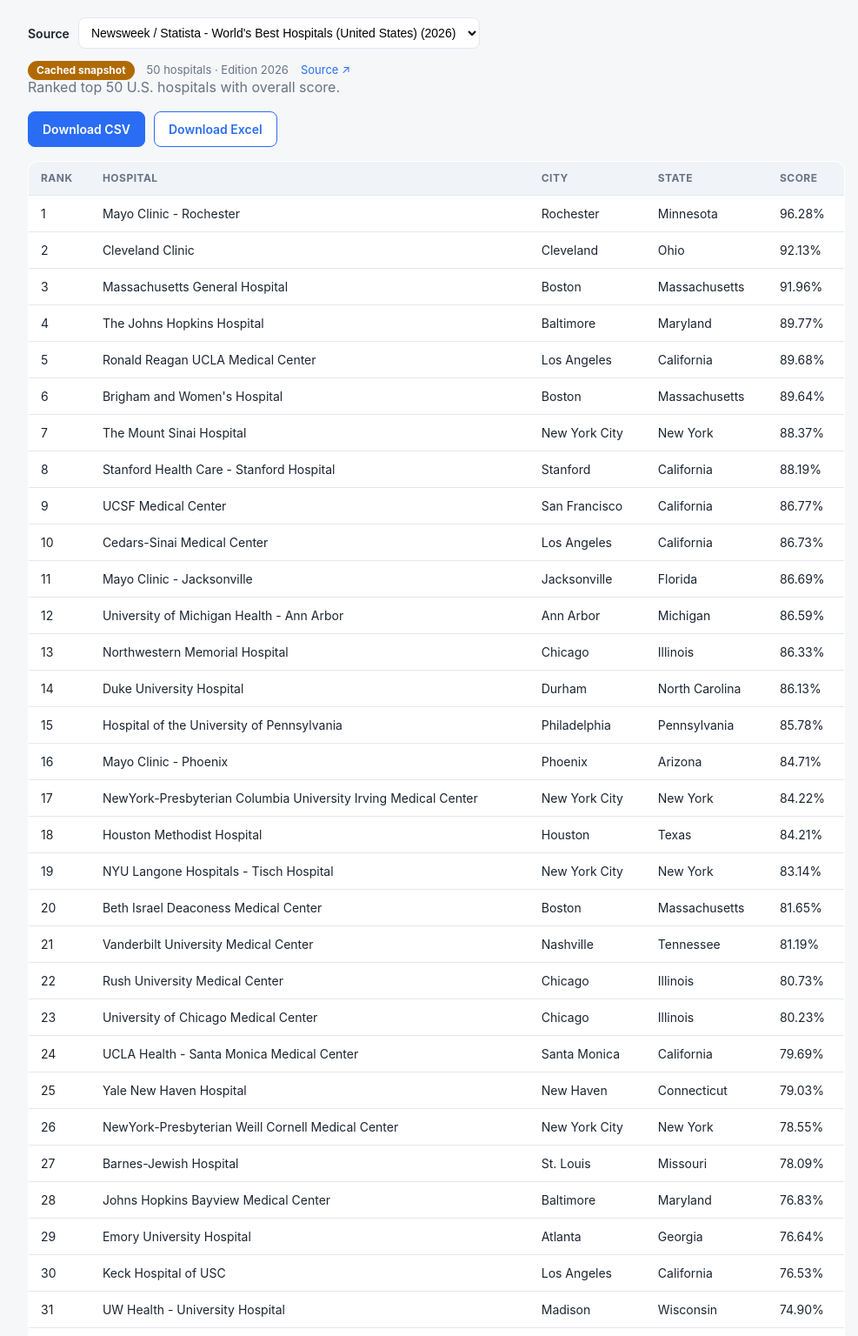
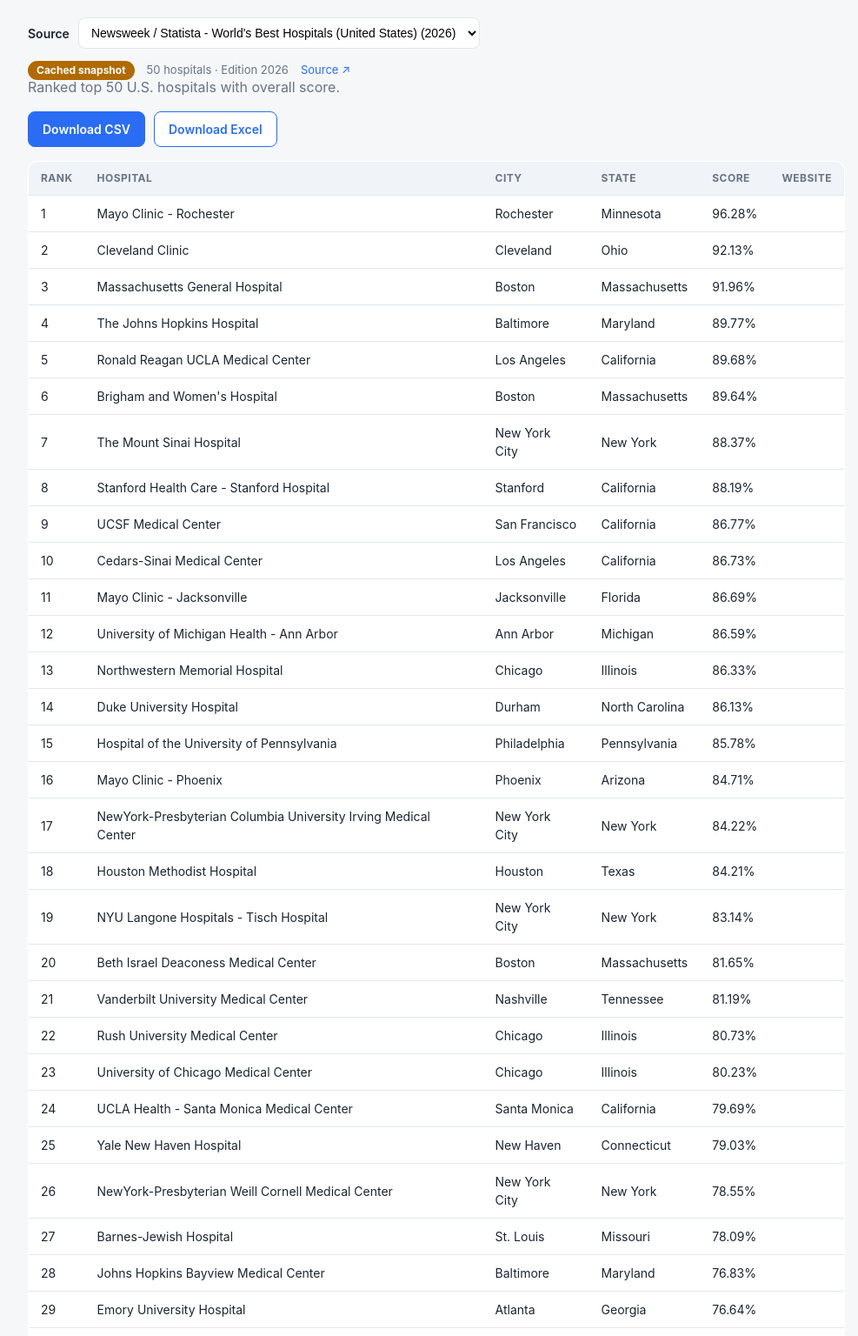
Before and after one commit to ramesh680/yearly-asana-task, a Flask app: page /best-hospitals in a window 1280 px wide. Shown: the part 206-1742 px from the top of the page at 87% size, without its empty margins (138-1125 px from the left). Run offline with Flask 3, Linux system fonts and the light colour scheme.

Commit message:
Add website column to best hospitals table

```diff
--- a/templates/best_hospitals.html
+++ b/templates/best_hospitals.html
@@ -20,7 +20,7 @@
 
   <div class="meta-bar">
     <span class="badge {{ 'live' if meta.live else 'cached' }}">{{ 'Live fetch' if meta.live else 'Cached snapshot' }}</span>
-    <span>{{ meta.count }} hospitals · Edition {{ meta.edition }}</span>
+    <span>{{ meta.count }} hospitals &middot; Edition {{ meta.edition }}</span>
     <a href="{{ meta.url }}" target="_blank" rel="noopener">Source &#8599;</a>
   </div>
   <p class="muted note">{{ meta.note }}</p>
@@ -38,6 +38,7 @@
         <th>City</th>
         <th>State</th>
         {% if meta.ordinal %}<th class="num">Score</th>{% endif %}
+        <th>Website</th>
       </tr>
     </thead>
     <tbody>
@@ -48,6 +49,11 @@
         <td>{{ r.city }}</td>
         <td>{{ r.state }}</td>
         {% if meta.ordinal %}<td class="num">{{ r.score }}</td>{% endif %}
+        <td>
+          {% if r.website %}
+            <a href="{{ r.website }}" target="_blank" rel="noopener">{{ r.website_display }}</a>
+          {% endif %}
+        </td>
       </tr>
       {% endfor %}
     </tbody>
```
